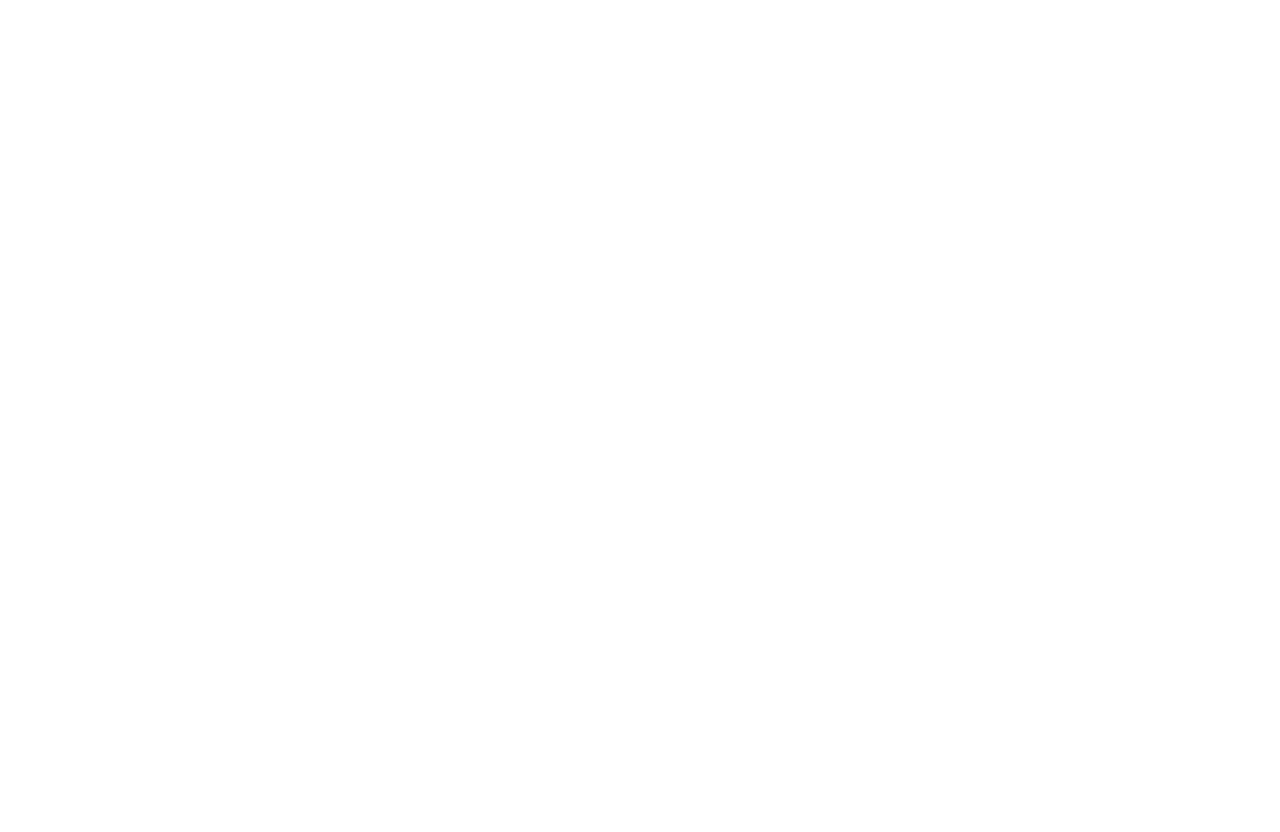
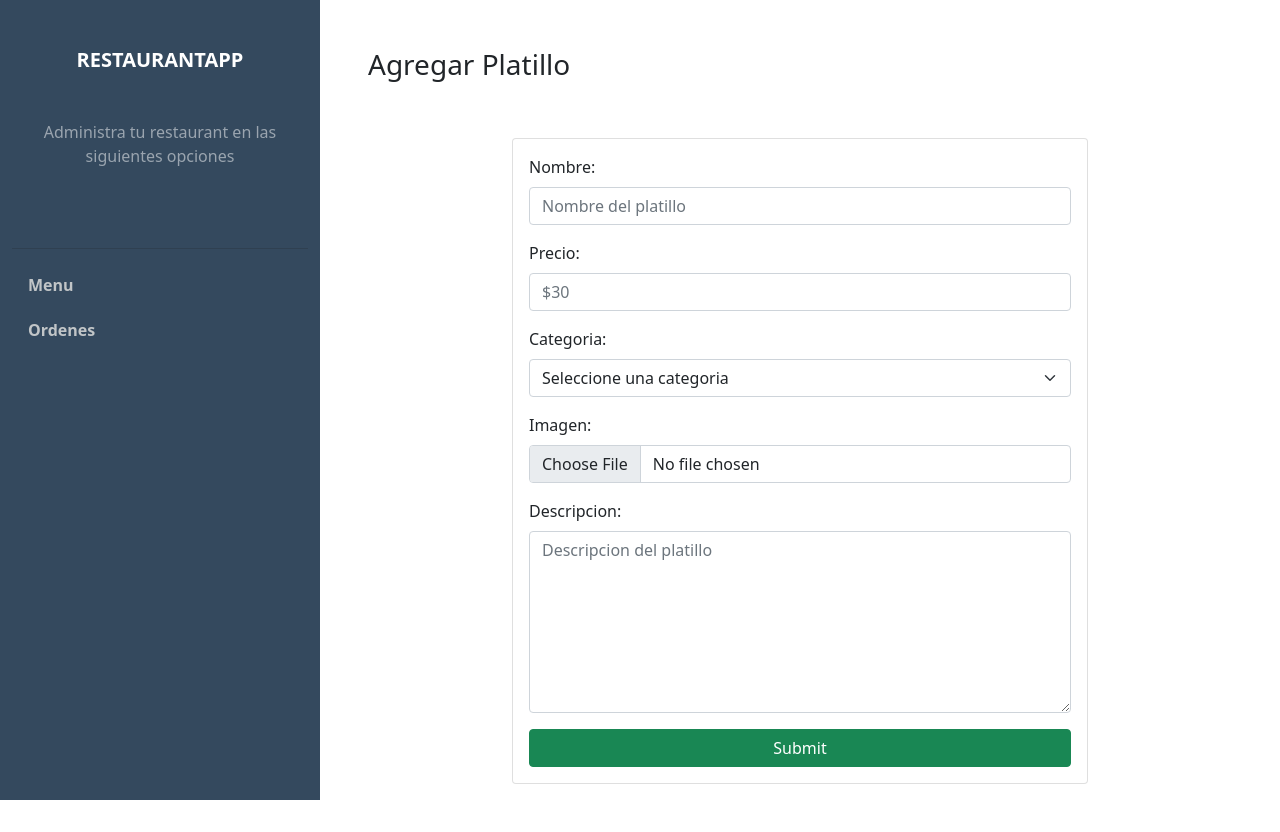
Before and after one commit to JaimeCabrera/restaurant-client, a React (Create React App) app: page /new-dish in a window 1280 px wide. Before the commit this address had no page. Before the commit the page ends 800 px from the top, so only its background shows below. Built offline with nearby package versions, Linux system fonts and the light colour scheme.

Commit message:
add form to add new dish

```diff
--- a/package.json
+++ b/package.json
@@ -8,7 +8,6 @@
     "@testing-library/user-event": "^13.5.0",
     "bootstrap": "^5.1.3",
     "react": "^17.0.2",
-    "react-bootstrap": "^2.1.2",
     "react-dom": "^17.0.2",
     "react-router-dom": "^6.2.1",
     "react-scripts": "5.0.0",
--- a/src/App.js
+++ b/src/App.js
@@ -1,14 +1,25 @@
 import React from "react";
 import { Route, Routes } from "react-router-dom";
 
+import { SideBar } from "./components/ui/SideBar";
+import { Menu } from "./pages/Menu";
+import { NewDish } from "./pages/NewDish";
 import { Orders } from "./pages/Orders";
 
 export const App = () => {
   return (
-    <>
-      <Routes>
-        <Route path="/" element={<Orders />} />
-      </Routes>
-    </>
+    <div className="container-fluid">
+      <div className="row vh-100">
+        <SideBar />
+        {/* col-sm-4 col-md-4 col-lg-3 */}
+        <div className="col-sm-8 col-md-8 col-lg-9 p-5">
+          <Routes>
+            <Route path="/" element={<Orders />} />
+            <Route path="/menu" element={<Menu />} />
+            <Route path="/new-dish" element={<NewDish />} />
+          </Routes>
+        </div>
+      </div>
+    </div>
   );
 };
--- /dev/null
+++ b/src/components/ui/SideBar.js
@@ -0,0 +1,47 @@
+import React from "react";
+import { NavLink } from "react-router-dom";
+// import { Link } from "react-router-dom";
+export const SideBar = () => {
+  return (
+    <div className="col-sm-4 col-md-4 col-lg-3 sidebar_nav_background h-100 bottom-0">
+      <div className=" d-flex flex-column">
+        <div className="container mt-5">
+          <h5 className="text-uppercase text-white fw-bold text-center">
+            RestaurantApp
+          </h5>
+          <p className="mt-5 text-white-50 text-center">
+            Administra tu restaurant en las siguientes opciones
+          </p>
+        </div>
+
+        <nav className="nav flex-column navbar-dark mt-5">
+          <hr />
+          <li className="nav-item">
+            <NavLink
+              className={({ isActive }) =>
+                isActive
+                  ? "nav-link sidebar_nav_active"
+                  : "nav-link sidebar_nav"
+              }
+              to="/menu"
+            >
+              Menu
+            </NavLink>
+          </li>
+          <li className="nav-item">
+            <NavLink
+              className={({ isActive }) =>
+                isActive
+                  ? "nav-link sidebar_nav_active"
+                  : "nav-link sidebar_nav"
+              }
+              to="/"
+            >
+              Ordenes
+            </NavLink>
+          </li>
+        </nav>
+      </div>
+    </div>
+  );
+};
--- a/src/index.js
+++ b/src/index.js
@@ -2,6 +2,7 @@
 import ReactDOM from "react-dom";
 import { App } from "./App";
 import "bootstrap/dist/css/bootstrap.min.css";
+import "./styles/styles.css";
 import { BrowserRouter as Router } from "react-router-dom";
 ReactDOM.render(
   <Router>
--- /dev/null
+++ b/src/pages/Menu.js
@@ -0,0 +1,14 @@
+import React from "react";
+import { Link } from "react-router-dom";
+
+export const Menu = () => {
+  return (
+    <>
+      <h2 className="mb-4">Menu</h2>
+
+      <Link className="ml-4 mt-5 btn-add-dish" to="/new-dish">
+        Agregar Platillo
+      </Link>
+    </>
+  );
+};
--- /dev/null
+++ b/src/pages/NewDish.js
@@ -0,0 +1,82 @@
+import React from "react";
+
+export const NewDish = () => {
+  return (
+    <>
+      <h3>Agregar Platillo</h3>
+      <div className="d-flex flex-column">
+        <div className="justify-content-center">
+          <div className="col-8 offset-2">
+            <div class="card mt-5">
+              <div class="card-body">
+                <form>
+                  <div className="mb-3">
+                    <label htmlFor="name" className="form-label">
+                      Nombre:
+                    </label>
+                    <input
+                      type="text"
+                      className="form-control"
+                      id="name"
+                      placeholder="Nombre del platillo"
+                    />
+                  </div>
+                  <div className="mb-3">
+                    <label htmlFor="precio" className="form-label">
+                      Precio:
+                    </label>
+                    <input
+                      type="number"
+                      className="form-control"
+                      id="precio"
+                      placeholder="$30"
+                      min={0}
+                    />
+                  </div>
+                  <div className="mb-3">
+                    <label htmlFor="categoria" className="form-label">
+                      Categoria:
+                    </label>
+                    <select className="form-select">
+                      <option selected disabled>
+                        Seleccione una categoria
+                      </option>
+                      <option value="desayuno">Desayuno</option>
+                      <option value="comida">Comida</option>
+                      <option value="cena">Cena</option>
+                      <option value="bebida">Bebidas</option>
+                      <option value="postre">Postre</option>
+                      <option value="ensalada">Ensalada</option>
+                    </select>
+                  </div>
+
+                  <div className="mb-3">
+                    <label htmlFor="precio" className="form-label">
+                      Imagen:
+                    </label>
+                    <input type="file" className="form-control" id="precio" />
+                  </div>
+                  <div className="mb-3">
+                    <label htmlFor="descripcion" className="form-label">
+                      Descripcion:
+                    </label>
+                    <textarea
+                      rows={7}
+                      className="form-control"
+                      id="descripcion"
+                      placeholder="Descripcion del platillo"
+                    ></textarea>
+                  </div>
+
+                  <button type="submit" className="btn btn-success w-100">
+                    Submit
+                  </button>
+                </form>
+              </div>
+            </div>
+          </div>
+        </div>
+      </div>
+    </>
+  );
+};
--- /dev/null
+++ b/src/styles/styles.css
@@ -0,0 +1,49 @@
+.sidebar_nav_background {
+  background-color: #34495e;
+}
+.sidebar_nav {
+  color: #c1c5c7;
+  margin-bottom: 0.3rem;
+  font-weight: 600;
+  text-decoration: none;
+  transition: all 0.5 ease-in-out;
+}
+.sidebar_nav:hover {
+  /* background-color: rgba(231, 203, 91, 0.4); */
+  color: #fff;
+  font-weight: 600;
+}
+.sidebar_nav:focus {
+  color: #d4ac0d;
+  font-weight: 600;
+}
+.sidebar_nav_active {
+  margin-bottom: 0.3rem;
+  color: #d4ac0d;
+  font-weight: 600;
+  /* background-color: #b7950b; */
+  transition: all 0.6 ease;
+}
+.sidebar_nav_active:hover {
+  color: #d4ac0d;
+}
+.sidebar_nav_active:focus {
+  color: #d4ac0d;
+}
+.active {
+  /* color: #b7950b; */
+  font-weight: 600;
+}
+/* dish page */
+.btn-add-dish {
+  background-color: #f5b041;
+  color: #34495e;
+  padding: 0.6rem;
+  text-decoration: none;
+  width: 15rem;
+  font-weight: 600;
+  border-radius: 25;
+}
+.btn-add-dish:hover {
+  color: #34495e;
+}
```
